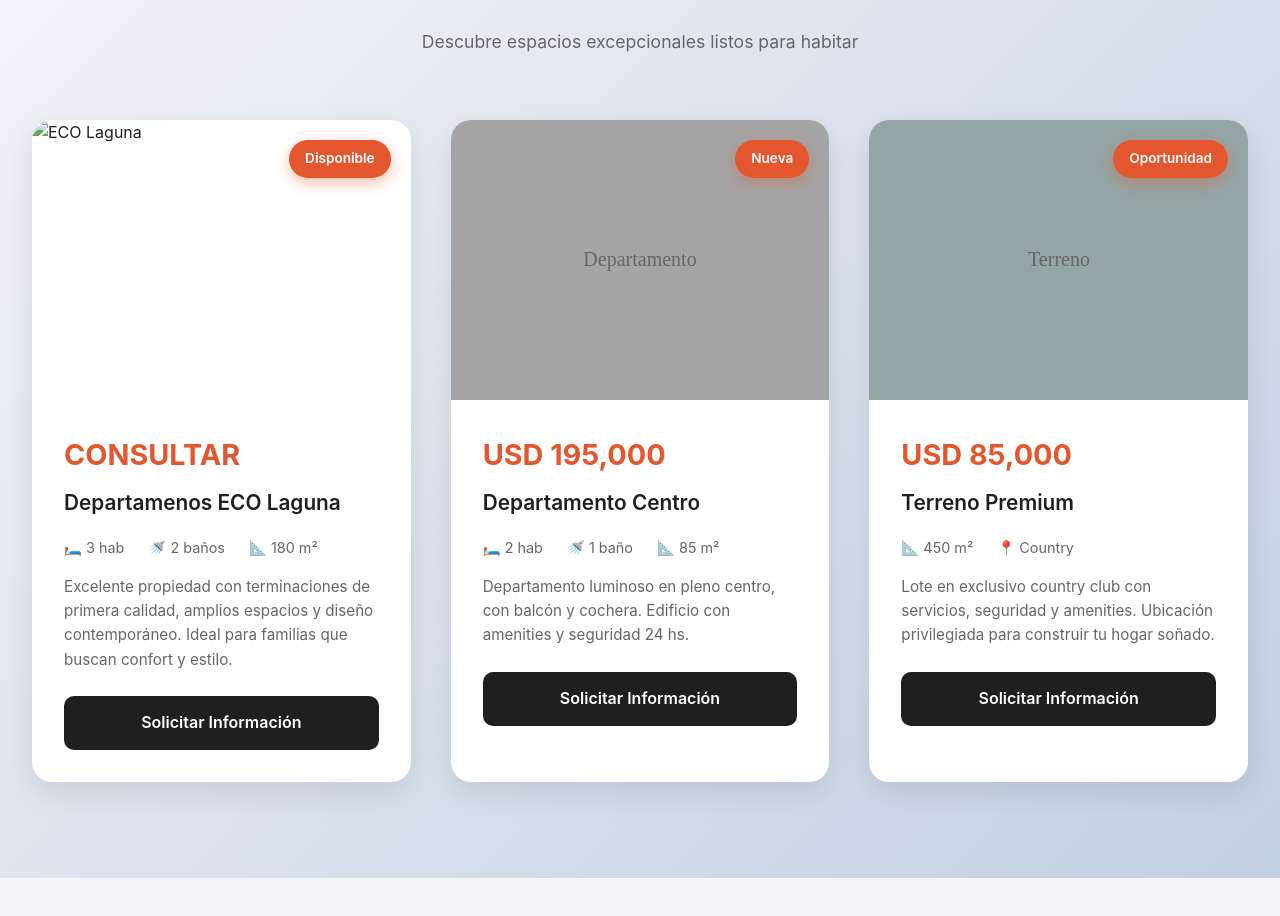
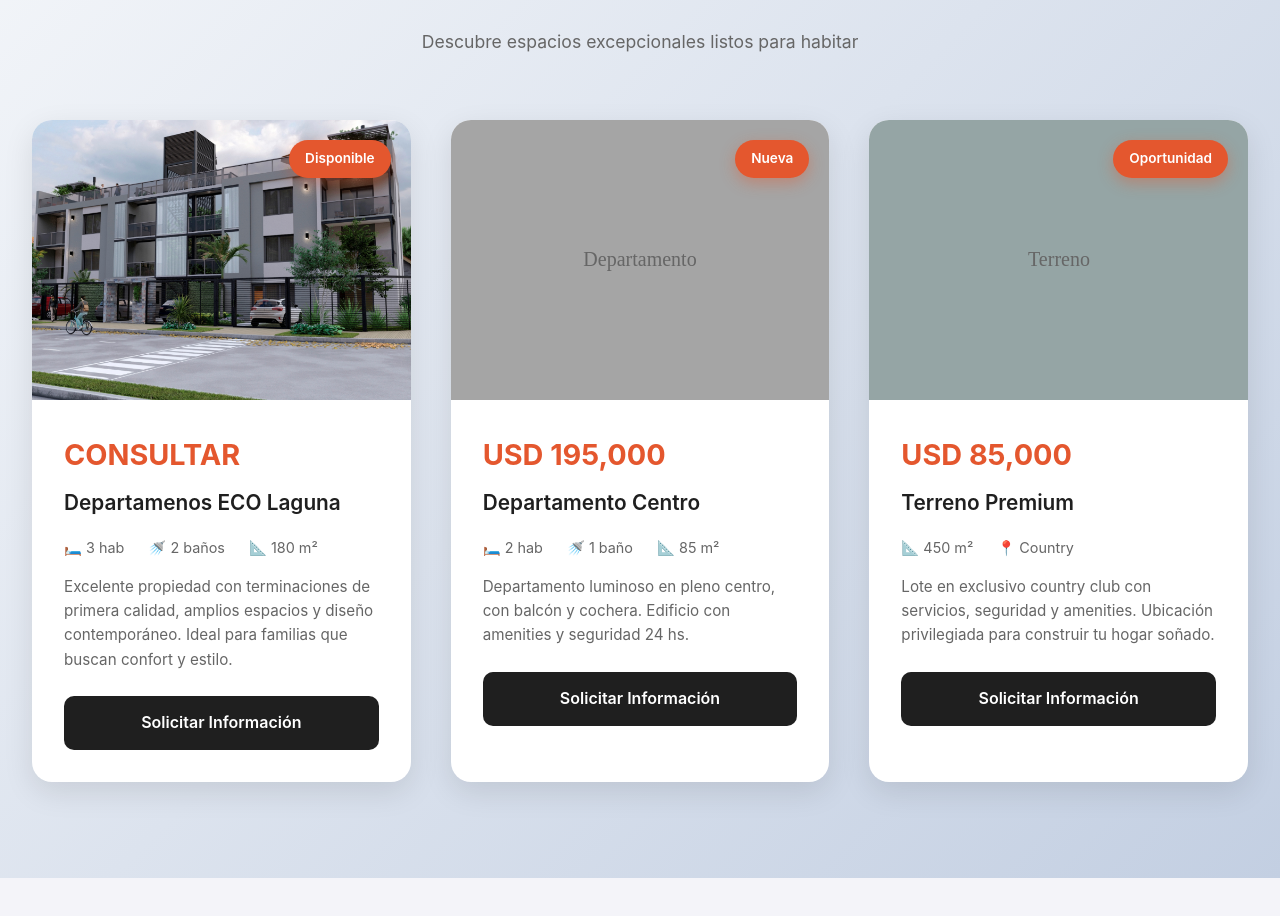
Before and after one commit to fezfranck/ARQ, a plain HTML site: page index.html in a window 1280 px wide. Shown: the part 2122-3038 px from the top of the page. Drawn offline with Linux system fonts and the light colour scheme.

Commit message:
Update index.html

```diff
--- a/index.html
+++ b/index.html
@@ -898,7 +898,7 @@
       <div class="venta-card fade-in">
         <div class="venta-badge">Disponible</div>
         <div class="venta-image">
-          <img src="static/img/Venta01.png" alt="ECO Laguna">
+          <img src="static/img/Vent01.png" alt="ECO Laguna">
         </div>
         <div class="venta-info">
           <div class="venta-price">CONSULTAR</div>
```
